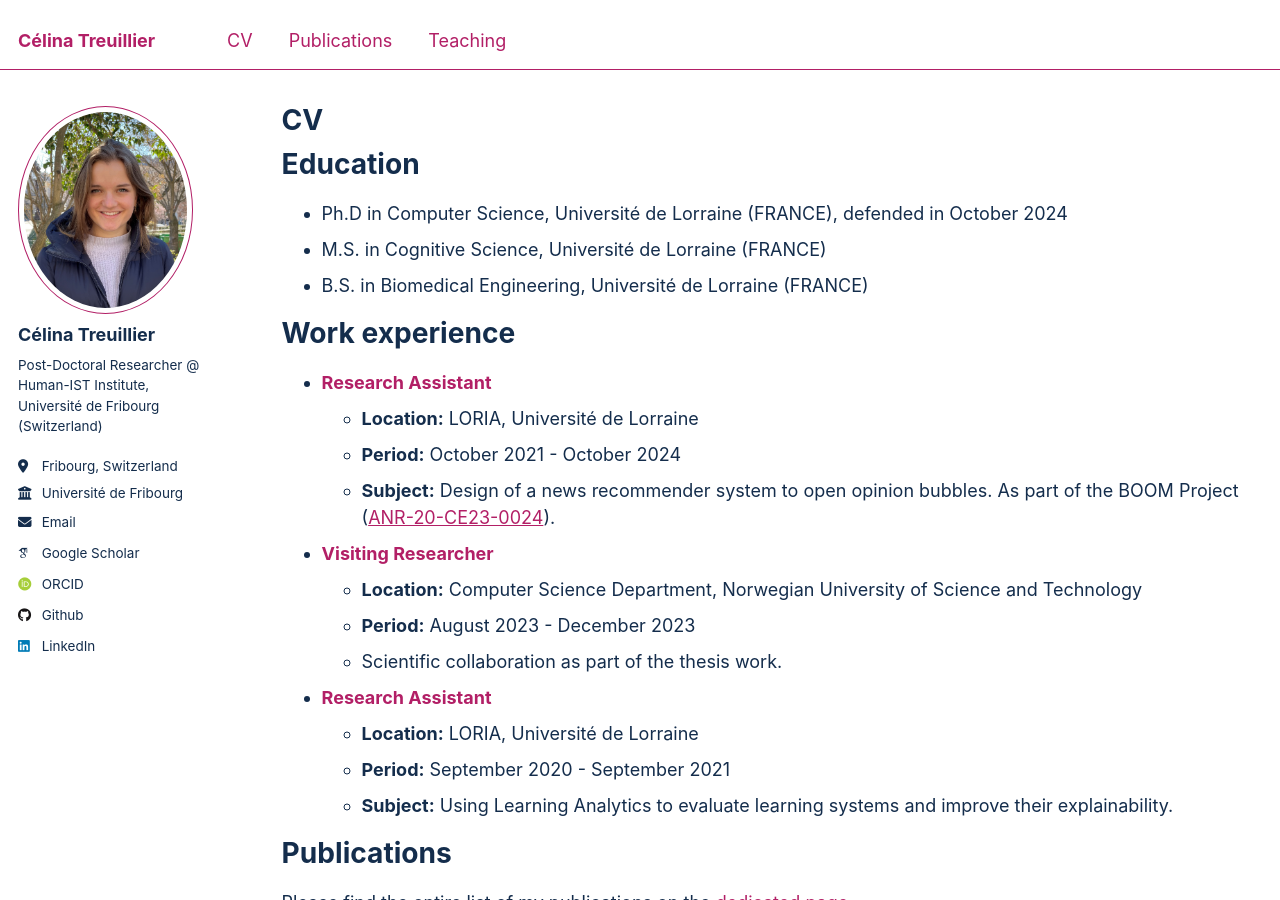
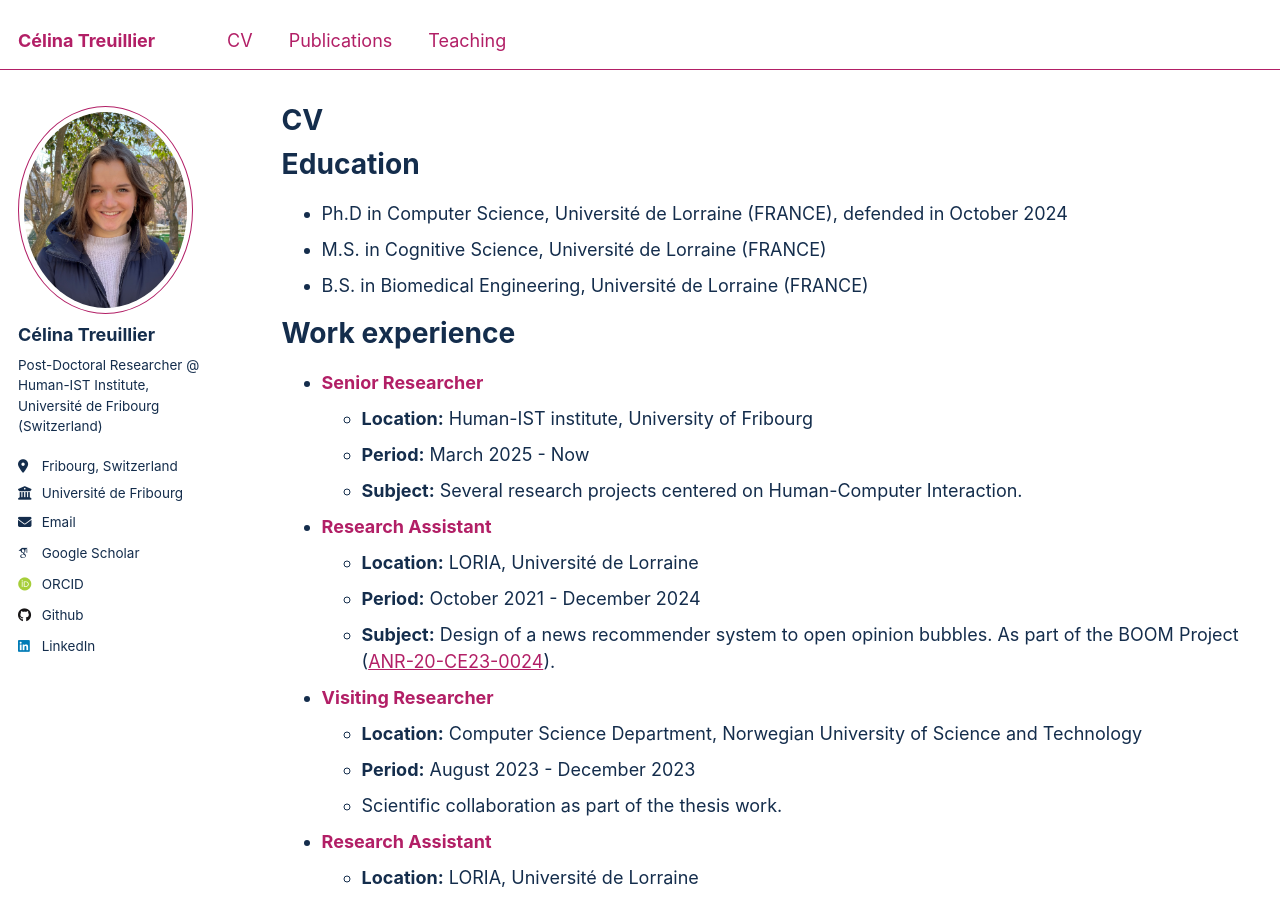
Before and after one commit to celinatreuillier/celinatreuillier.github.io, a Jekyll site: the page built from _pages/cv.md, in a window 1280 px wide and 900 px high. Built offline with Jekyll 4.4.1, drawn with Linux system fonts in a browser that asks for light colours; some web fonts are replaced; a file with an impossible date is left out.

```diff
--- a/_pages/cv.md
+++ b/_pages/cv.md
@@ -17,9 +17,14 @@ Education
 
 Work experience
 ======
+* <span style="color: #b21f66">**Senior Researcher**</span>
+  * **Location:** Human-IST institute, University of Fribourg
+  * **Period:** March 2025 - Now
+  * **Subject:** Several research projects centered on Human-Computer Interaction.
+
 * <span style="color: #b21f66">**Research Assistant**</span>
   * **Location:** LORIA, Université de Lorraine
-  * **Period:** October 2021 - October 2024
+  * **Period:** October 2021 - December 2024
   * **Subject:** Design of a news recommender system to open opinion bubbles. As part of the BOOM Project ([ANR-20-CE23-0024](https://anr.fr/Projet-ANR-20-CE23-0024)).
 
 
```
Also changed, not shown: _pages/about.md (+2 -2 lines), _teaching/2014-spring-teaching-1.md (+8 -17 lines), 1 other file.
